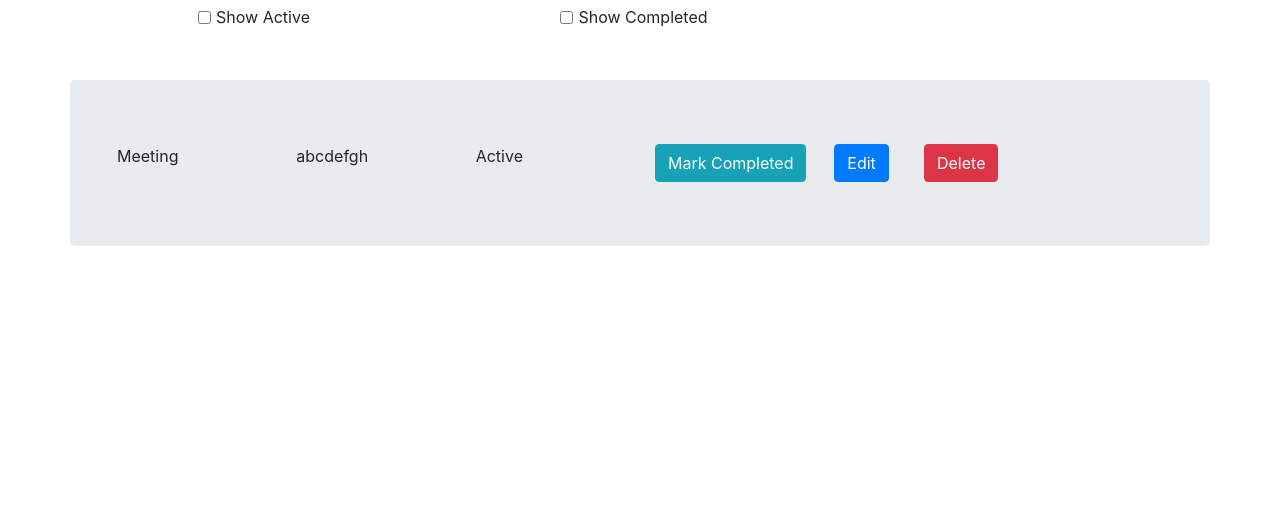
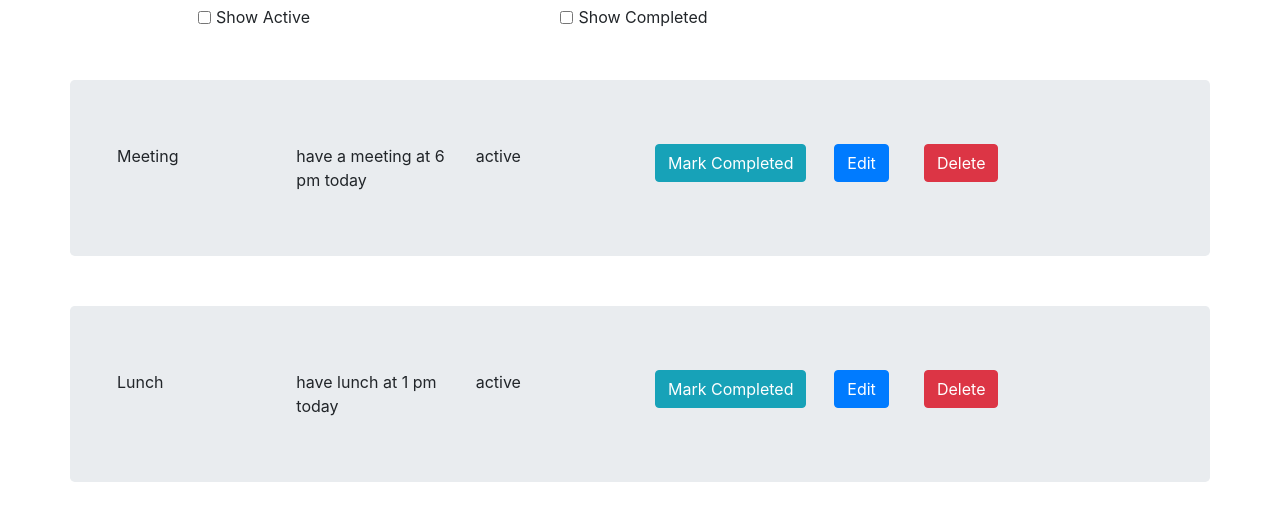
Before and after one commit to RavindraMeduri/todo_app, a plain HTML site: page index.html in a window 1280 px wide. Shown: the part 298-812 px from the top of the page. Drawn offline with nearby package versions, Linux system fonts and the light colour scheme.

Commit message:
adding dynamic nature to html elements using javascript

```diff
--- a/index.html
+++ b/index.html
@@ -60,30 +60,7 @@
                   </div>
             </div>
         </div>
-        <div class="row jumbotron section">
-            <div class="col-md-2">
-                Meeting
-            </div>
-            <div class="col-md-2">
-                abcdefgh
-            </div>
-            <div class="col-md-2">
-                Active
-            </div>
-            <div class="col-md-2">
-                <button class="btn btn-info">Mark Completed</button>
-            </div>
-            <div class="col-md-4">
-                <div class="row">
-                    <div class="col-md-3">
-                        <button class="btn btn-primary">Edit</button>
-                    </div>
-                    <div class="col-md-3">
-                        <button class="btn btn-danger">Delete</button>
-                    </div>
-                </div>
-            </div>
-        </div>
+        <!-- List goes here -->
     </div>
     <script src="./todo.js"></script>
 </body>
--- a/todo.js
+++ b/todo.js
@@ -1,3 +1,18 @@
+const todos = [{
+    title : 'Meeting',
+    description : ' have a meeting at 6 pm today',
+    createdAt : new Date().toString(),
+    status : 'active'
+},
+{
+    title : 'Lunch',
+    description : ' have lunch at 1 pm today',
+    createdAt : new Date().toString(),
+    status : 'active'
+}];
+
+
+
 const formField = document.querySelector('#toDoFormId');
 const btnField = document.querySelector('#btn');
 
@@ -8,14 +23,84 @@ btnField.addEventListener('click', function() {
     }
 });
 
-// old way of converting javascript objects into html elements
 
-/* function makeItems(title, descrption, status) {
-    const outerRow = document.createElement('div');
-    outerRow.classList.add(['row','jumbotron','section']);
+function render(todos) {
+    const container = document.querySelector('.container');
+    const items = todos.map(todo => renderTodoItem(todo));
+
+    items.forEach(item => {
+        container.appendChild(item);
+    });
+}
+
+
+// old way of adding javascript objects into an html element
+
+function renderTodoItem(todoItem) {
+
+    const mainRow = document.createElement('div');
+    mainRow.className = 'row jumbotron section';
 
     const titleDiv = document.createElement('div');
-    titleDiv.classList.add('col-md-2');
+    titleDiv.className = 'col-md-2';
+    titleDiv.textContent = todoItem.title;
 
-    outerDiv.appendChild(titleDiv);
-} */
+    const descriptionDiv = document.createElement('div');
+    descriptionDiv.className = 'col-md-2';
+    descriptionDiv.textContent = todoItem.description;
+
+    const statusDiv = document.createElement('div');
+    statusDiv.className = 'col-md-2';
+    statusDiv.textContent = todoItem.status;
+
+    const markCompletedDiv = document.createElement('div');
+    markCompletedDiv.className = 'col-md-2';
+    let statusBtn = document.createElement('button');
+    statusBtn.className = 'btn btn-info';
+    statusBtn.textContent = 'Mark Completed';
+
+    markCompletedDiv.appendChild(statusBtn);
+
+    const actionDiv = document.createElement('div');
+    actionDiv.className = 'col-md-4';
+
+    const row = document.createElement('div');
+    row.className = 'row';
+
+    const editBtnDiv = document.createElement('div');
+    editBtnDiv.className = 'col-md-3';
+
+    statusBtn = document.createElement('button');
+    statusBtn.className = 'btn btn-primary';
+    statusBtn.textContent = 'Edit';
+
+    editBtnDiv.appendChild(statusBtn);
+
+    const deleteBtnDiv = document.createElement('div');
+    deleteBtnDiv.className = 'col-md-3';
+
+    statusBtn = document.createElement('button');
+    statusBtn.className = 'btn btn-danger';
+    statusBtn.textContent = 'Delete';
+
+    deleteBtnDiv.appendChild(statusBtn);
+
+    row.appendChild(editBtnDiv);
+    row.appendChild(deleteBtnDiv);
+    actionDiv.appendChild(row);
+
+
+    mainRow.appendChild(titleDiv);
+    mainRow.appendChild(descriptionDiv);
+    mainRow.appendChild(statusDiv);
+    mainRow.appendChild(markCompletedDiv);
+    mainRow.appendChild(actionDiv);
+
+    return mainRow;
+}
+
+
+
+
+
+render(todos);
```
